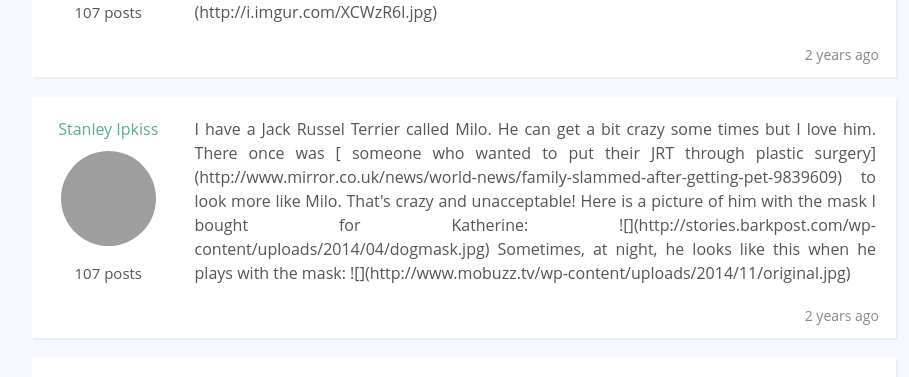
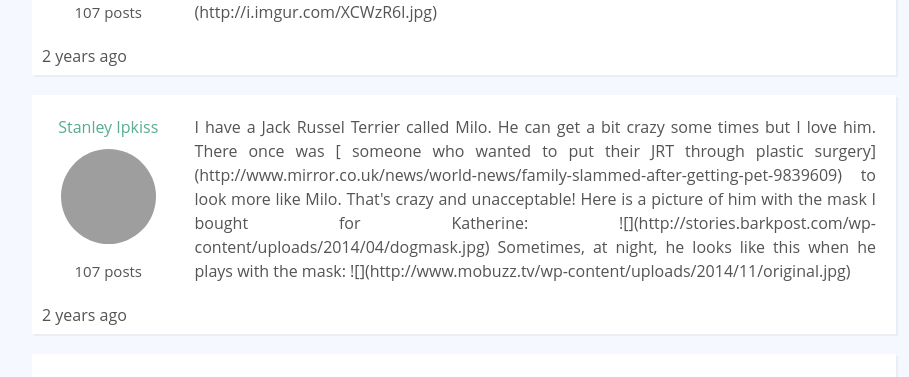
Before and after one commit to srhtak/Vue-Masterclass, a Vue app in the folder vue-forum/: page /thread/-KsjWehQ--apjDBwSBCY in a window 1280 px wide. Shown: the part 252-629 px from the top of the page, without its empty margins (176-1085 px from the left). Built offline with nearby package versions, Linux system fonts and the light colour scheme; grey boxes are pictures that could not be loaded.

Commit message:
modified AppDate and PostList component

```diff
--- /dev/null
+++ b/vue-forum/src/components/AppDate.vue
@@ -0,0 +1,36 @@
+<template>
+
+<span :title="humanFriendlyDate(timestamp)">
+    {{diffForHumans(timestamp)}}
+</span>
+
+</template>
+
+<script>
+import dayjs from 'dayjs';
+import relativeTime from 'dayjs/plugin/relativeTime'
+import localizedDate from 'dayjs/plugin/localizedFormat'
+dayjs.extend(relativeTime)
+dayjs.extend(localizedDate)
+export default {
+  props:{
+    timestamp:{
+      required:true,
+      type:Number
+    }
+  },
+  methods:{
+    diffForHumans(timestamp){
+      return dayjs.unix(timestamp).fromNow();
+    },
+    humanFriendlyDate(timestamp){
+      return dayjs.unix(timestamp).format('llll')
+    }
+
+  }
+}
+</script>
+
+<style scoped>
+
+</style>
--- a/vue-forum/src/components/PostList.vue
+++ b/vue-forum/src/components/PostList.vue
@@ -1,9 +1,15 @@
 <script>
 import sourceData from "@/data.json";
+import AppDate from "@/components/AppDate";
 import dayjs from 'dayjs';
 import relativeTime from 'dayjs/plugin/relativeTime'
+import localizedDate from 'dayjs/plugin/localizedFormat'
 dayjs.extend(relativeTime)
+dayjs.extend(localizedDate)
 export default {
+  components:{
+    AppDate,
+  },
   data() {
     return {
       users: sourceData.users,
@@ -21,6 +27,9 @@ export default {
     },
     diffForHumans(timestamp){
       return dayjs.unix(timestamp).fromNow();
+    },
+    humanFriendlyDate(timestamp){
+      return dayjs.unix(timestamp).format('llll')
     }
   },
 }
@@ -59,9 +68,8 @@ export default {
 
 
 
-      <div class="post-date text-faded">
-        {{diffForHumans(post.publishedAt)}}
-      </div>
+      <app-date :timestamp="post.publishedAt"/>
+
 
 
     </div>
```
